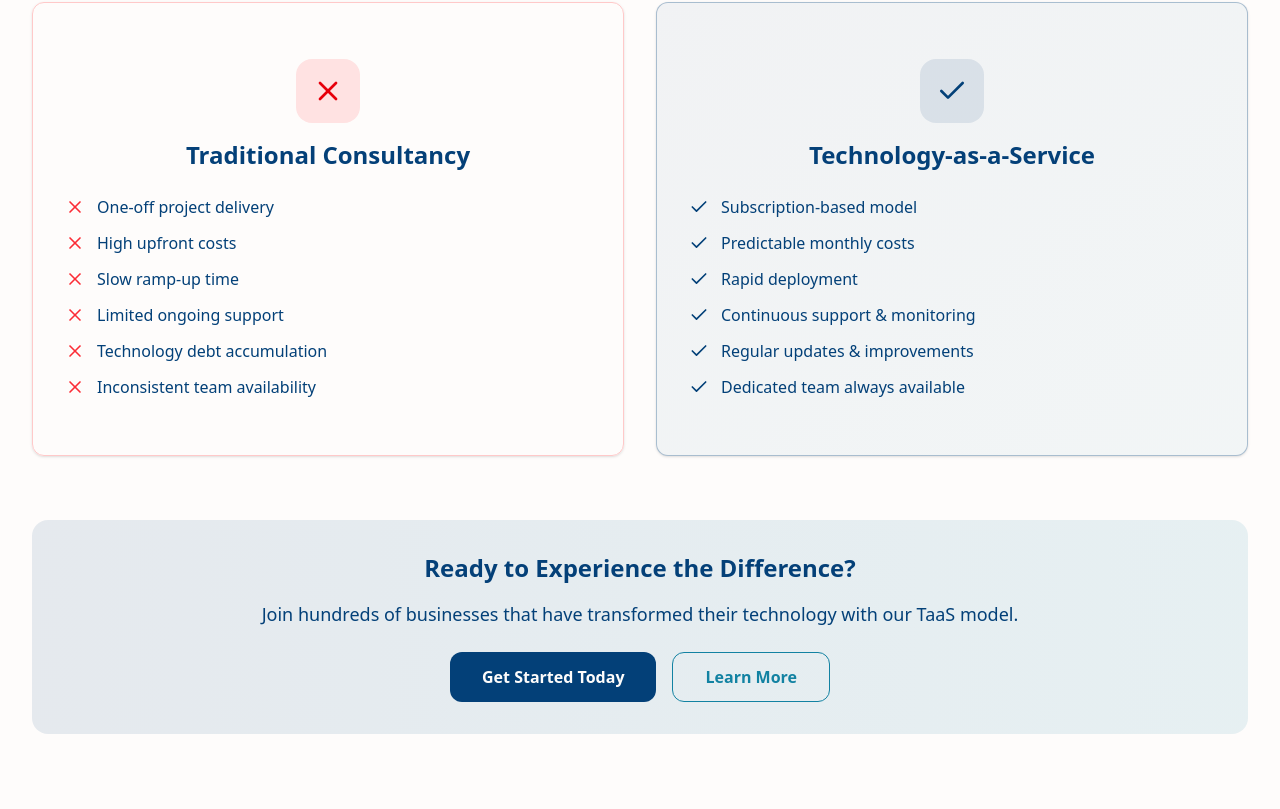
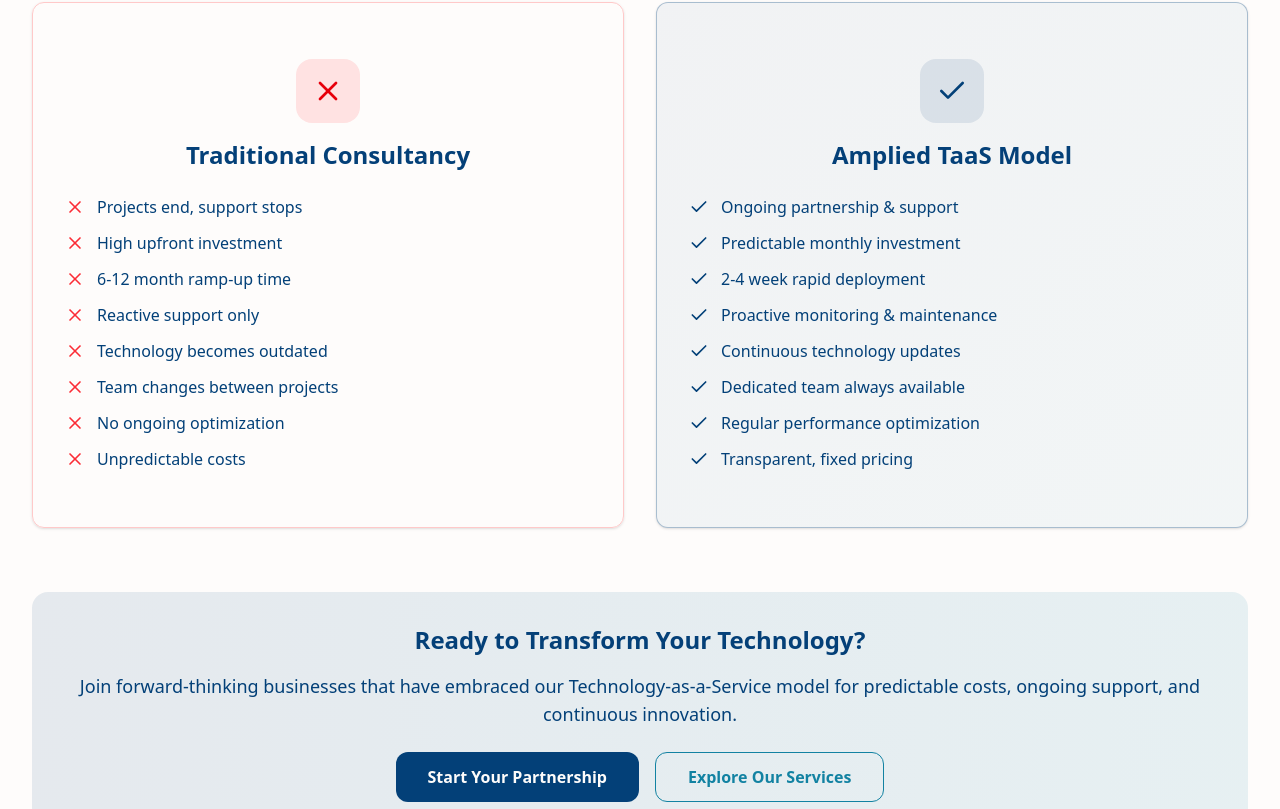
Before and after one commit to ampliedtech/AmpliedTech-Website, a Next.js app: page / in a window 1280 px wide. Shown: the part 3831-4640 px from the top of the page. Built offline with nearby package versions, Linux system fonts and the light colour scheme.

Commit message:
why choose amplied section updated

```diff
--- a/src/components/why-amplied.tsx
+++ b/src/components/why-amplied.tsx
@@ -8,23 +8,27 @@
   traditional: {
     title: "Traditional Consultancy",
     features: [
-      "One-off project delivery",
-      "High upfront costs",
-      "Slow ramp-up time",
-      "Limited ongoing support",
-      "Technology debt accumulation",
-      "Inconsistent team availability"
+      "Projects end, support stops",
+      "High upfront investment",
+      "6-12 month ramp-up time",
+      "Reactive support only",
+      "Technology becomes outdated",
+      "Team changes between projects",
+      "No ongoing optimization",
+      "Unpredictable costs"
     ]
   },
   taas: {
-    title: "Technology-as-a-Service",
+    title: "Amplied TaaS Model",
     features: [
-      "Subscription-based model",
-      "Predictable monthly costs",
-      "Rapid deployment",
-      "Continuous support & monitoring",
-      "Regular updates & improvements",
-      "Dedicated team always available"
+      "Ongoing partnership & support",
+      "Predictable monthly investment",
+      "2-4 week rapid deployment",
+      "Proactive monitoring & maintenance",
+      "Continuous technology updates",
+      "Dedicated team always available",
+      "Regular performance optimization",
+      "Transparent, fixed pricing"
     ]
   }
 };
@@ -43,7 +47,7 @@
           Why Choose Amplied?
         </h2>
         <p className="text-xl text-brand-secondary max-w-3xl mx-auto" style={{ color: '#034078' }}>
-          See the difference between traditional consultancy and our Technology-as-a-Service approach
+          Experience the difference between traditional consultancy and our ongoing Technology-as-a-Service partnership
         </p>
       </motion.div>
 
@@ -125,23 +129,23 @@
       >
         <div className="bg-gradient-to-r from-brand-primary/10 to-brand-secondary/10 rounded-2xl p-8">
           <h3 className="text-2xl font-bold text-text mb-4" style={{ color: '#044078' }}>
-            Ready to Experience the Difference?
+            Ready to Transform Your Technology?
           </h3>
           <p className="text-brand-secondary text-lg mb-6" style={{ color: '#034078' }}>
-            Join hundreds of businesses that have transformed their technology with our TaaS model.
+            Join forward-thinking businesses that have embraced our Technology-as-a-Service model for predictable costs, ongoing support, and continuous innovation.
           </p>
           <div className="flex flex-col sm:flex-row gap-4 justify-center">
             <a
               href="/contact"
               className="inline-flex items-center justify-center px-8 py-3 bg-brand-primary text-textd rounded-xl font-semibold hover:brightness-110 transition-all duration-300"
             >
-              Get Started Today
+              Start Your Partnership
             </a>
             <a
               href="/services"
               className="inline-flex items-center justify-center px-8 py-3 border border-brand-secondary text-brand-secondary rounded-xl font-semibold hover:bg-brand-secondary/10 transition-all duration-300"
             >
-              Learn More
+              Explore Our Services
             </a>
           </div>
         </div>
```
